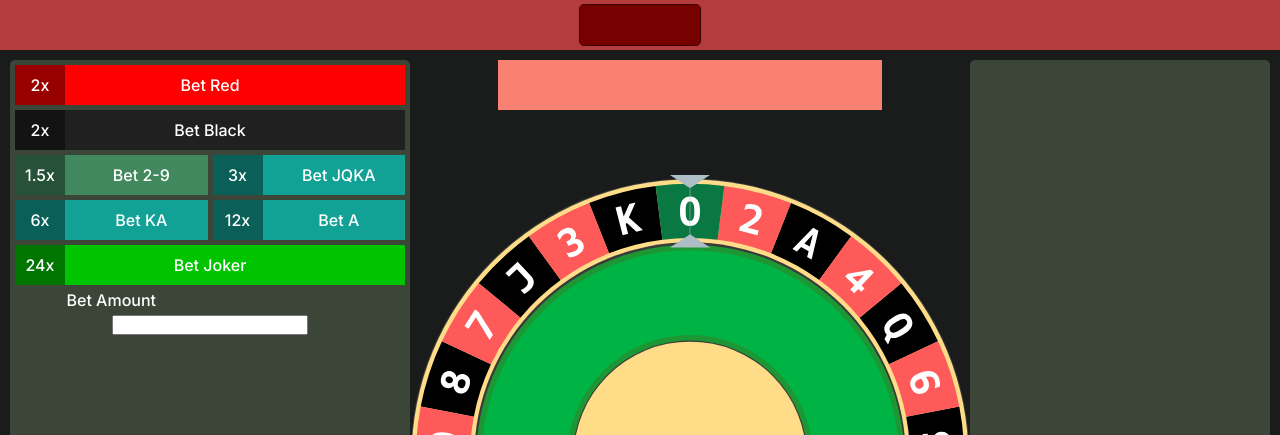
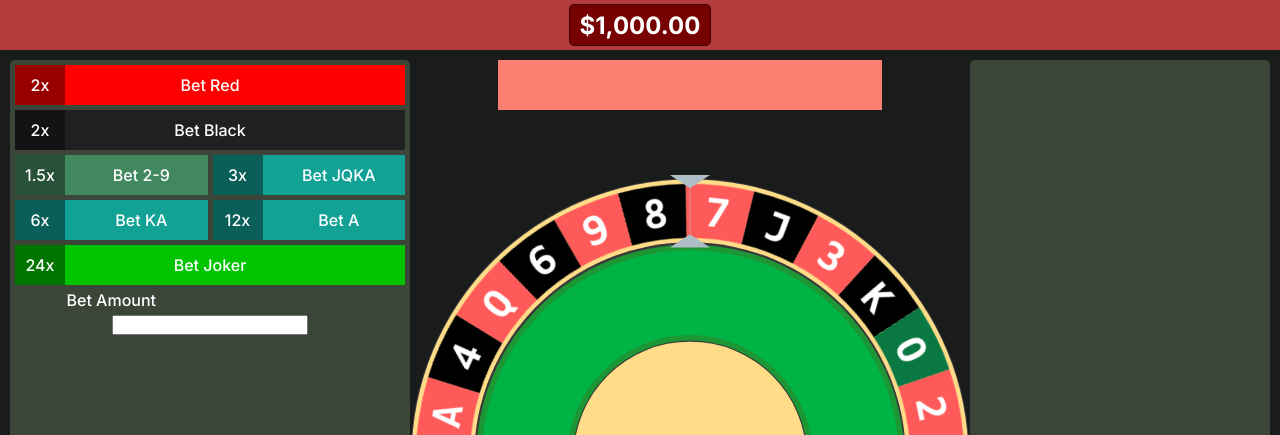
Before and after one commit to JBouchier/mgac, a plain HTML site: page index.html in a window 1280 px wide. Shown: the top 435 px of the page. Drawn offline with Linux system fonts and the light colour scheme; the site is published under a folder, as on GitHub Pages, so addresses that start at the root find nothing.

Commit message:
Update index.html

```diff
--- a/index.html
+++ b/index.html
@@ -5,7 +5,7 @@
     <meta http-equiv="X-UA-Compatible" content="IE=edge">
     <meta name="viewport" content="width=device-width, initial-scale=1.0">
     <title>MGac Casino</title>
-    <link rel="stylesheet" href="styles.css">
+    <link rel="stylesheet" href="./styles.css">
 </head>
 <body>
     <header class="flex">
@@ -142,5 +142,5 @@
         </div>
     </div>
 </body>
-<script src="/scripts.js"></script>
+<script src="./scripts.js"></script>
 </html>
```
